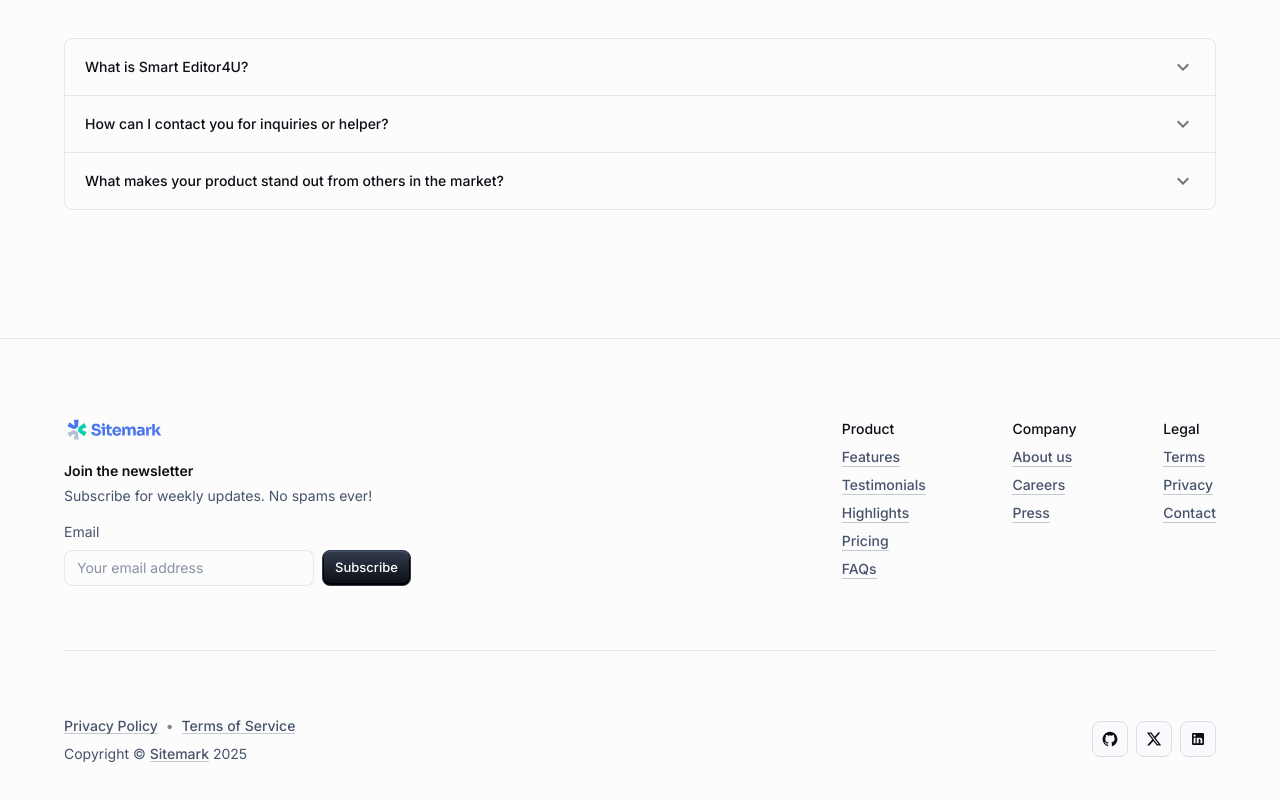
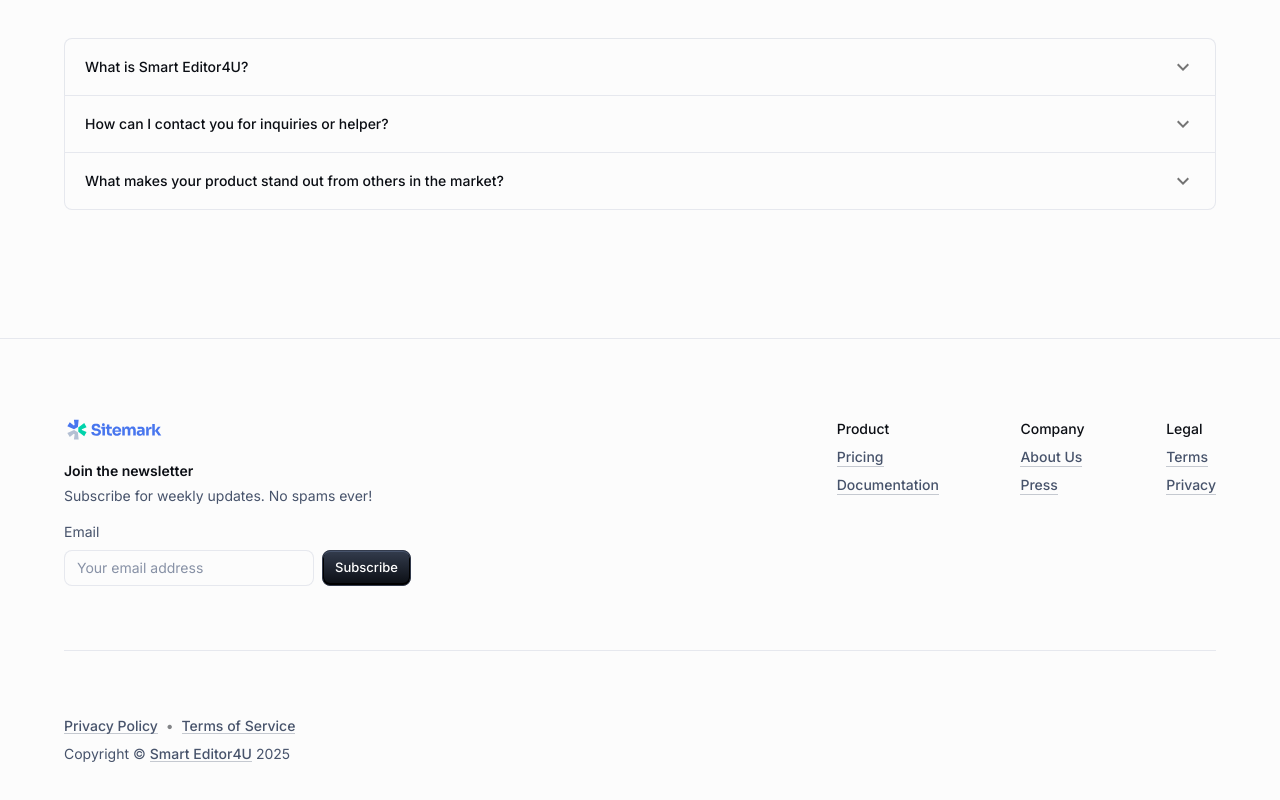
Before and after one commit to hamim23z/CSC322-Project, a Next.js app: page / in a window 1280 px wide. Shown: the part 4515-5315 px from the top of the page. Built offline with nearby package versions, Linux system fonts and the light colour scheme; what @stackframe/stack would draw is missing.

Commit message:
Edited the footer components, complete for now

```diff
--- a/app/home-page/components/Footer.js
+++ b/app/home-page/components/Footer.js
@@ -2,15 +2,11 @@ import * as React from 'react';
 import Box from '@mui/material/Box';
 import Button from '@mui/material/Button';
 import Container from '@mui/material/Container';
-import IconButton from '@mui/material/IconButton';
 import InputLabel from '@mui/material/InputLabel';
 import Link from '@mui/material/Link';
 import Stack from '@mui/material/Stack';
 import TextField from '@mui/material/TextField';
 import Typography from '@mui/material/Typography';
-import FacebookIcon from '@mui/icons-material/GitHub';
-import LinkedInIcon from '@mui/icons-material/LinkedIn';
-import TwitterIcon from '@mui/icons-material/X';
 import SitemarkIcon from './SitemarkIcon';
 
 function Copyright() {
@@ -18,7 +14,7 @@ function Copyright() {
     <Typography variant="body2" sx={{ color: 'text.secondary', mt: 1 }}>
       {'Copyright © '}
       <Link color="text.secondary" href="https://mui.com/">
-        Sitemark
+        Smart Editor4U
       </Link>
       &nbsp;
       {new Date().getFullYear()}
@@ -101,20 +97,11 @@ export default function Footer() {
           <Typography variant="body2" sx={{ fontWeight: 'medium' }}>
             Product
           </Typography>
-          <Link color="text.secondary" variant="body2" href="#">
-            Features
-          </Link>
-          <Link color="text.secondary" variant="body2" href="#">
-            Testimonials
-          </Link>
-          <Link color="text.secondary" variant="body2" href="#">
-            Highlights
-          </Link>
-          <Link color="text.secondary" variant="body2" href="#">
+          <Link color="text.secondary" variant="body2" href="/pricing">
             Pricing
           </Link>
-          <Link color="text.secondary" variant="body2" href="#">
-            FAQs
+          <Link color="text.secondary" variant="body2" href="https://mintlify.com/" target="_blank">
+            Documentation
           </Link>
         </Box>
         <Box
@@ -127,13 +114,10 @@ export default function Footer() {
           <Typography variant="body2" sx={{ fontWeight: 'medium' }}>
             Company
           </Typography>
-          <Link color="text.secondary" variant="body2" href="#">
-            About us
+          <Link color="text.secondary" variant="body2" href="/about-us">
+            About Us
           </Link>
-          <Link color="text.secondary" variant="body2" href="#">
-            Careers
-          </Link>
-          <Link color="text.secondary" variant="body2" href="#">
+          <Link color="text.secondary" variant="body2" href="/press">
             Press
           </Link>
         </Box>
@@ -147,14 +131,11 @@ export default function Footer() {
           <Typography variant="body2" sx={{ fontWeight: 'medium' }}>
             Legal
           </Typography>
-          <Link color="text.secondary" variant="body2" href="#">
+          <Link color="text.secondary" variant="body2" href="/terms">
             Terms
           </Link>
-          <Link color="text.secondary" variant="body2" href="#">
+          <Link color="text.secondary" variant="body2" href="/privacy">
             Privacy
-          </Link>
-          <Link color="text.secondary" variant="body2" href="#">
-            Contact
           </Link>
         </Box>
       </Box>
@@ -169,51 +150,17 @@ export default function Footer() {
         }}
       >
         <div>
-          <Link color="text.secondary" variant="body2" href="#">
+          <Link color="text.secondary" variant="body2" href="/privacy">
             Privacy Policy
           </Link>
           <Typography sx={{ display: 'inline', mx: 0.5, opacity: 0.5 }}>
             &nbsp;•&nbsp;
           </Typography>
-          <Link color="text.secondary" variant="body2" href="#">
+          <Link color="text.secondary" variant="body2" href="/terms">
             Terms of Service
           </Link>
           <Copyright />
         </div>
-        <Stack
-          direction="row"
-          spacing={1}
-          useFlexGap
-          sx={{ justifyContent: 'left', color: 'text.secondary' }}
-        >
-          <IconButton
-            color="inherit"
-            size="small"
-            href="https://github.com/mui"
-            aria-label="GitHub"
-            sx={{ alignSelf: 'center' }}
-          >
-            <FacebookIcon />
-          </IconButton>
-          <IconButton
-            color="inherit"
-            size="small"
-            href="https://x.com/MaterialUI"
-            aria-label="X"
-            sx={{ alignSelf: 'center' }}
-          >
-            <TwitterIcon />
-          </IconButton>
-          <IconButton
-            color="inherit"
-            size="small"
-            href="https://www.linkedin.com/company/mui/"
-            aria-label="LinkedIn"
-            sx={{ alignSelf: 'center' }}
-          >
-            <LinkedInIcon />
-          </IconButton>
-        </Stack>
       </Box>
     </Container>
   );
```
